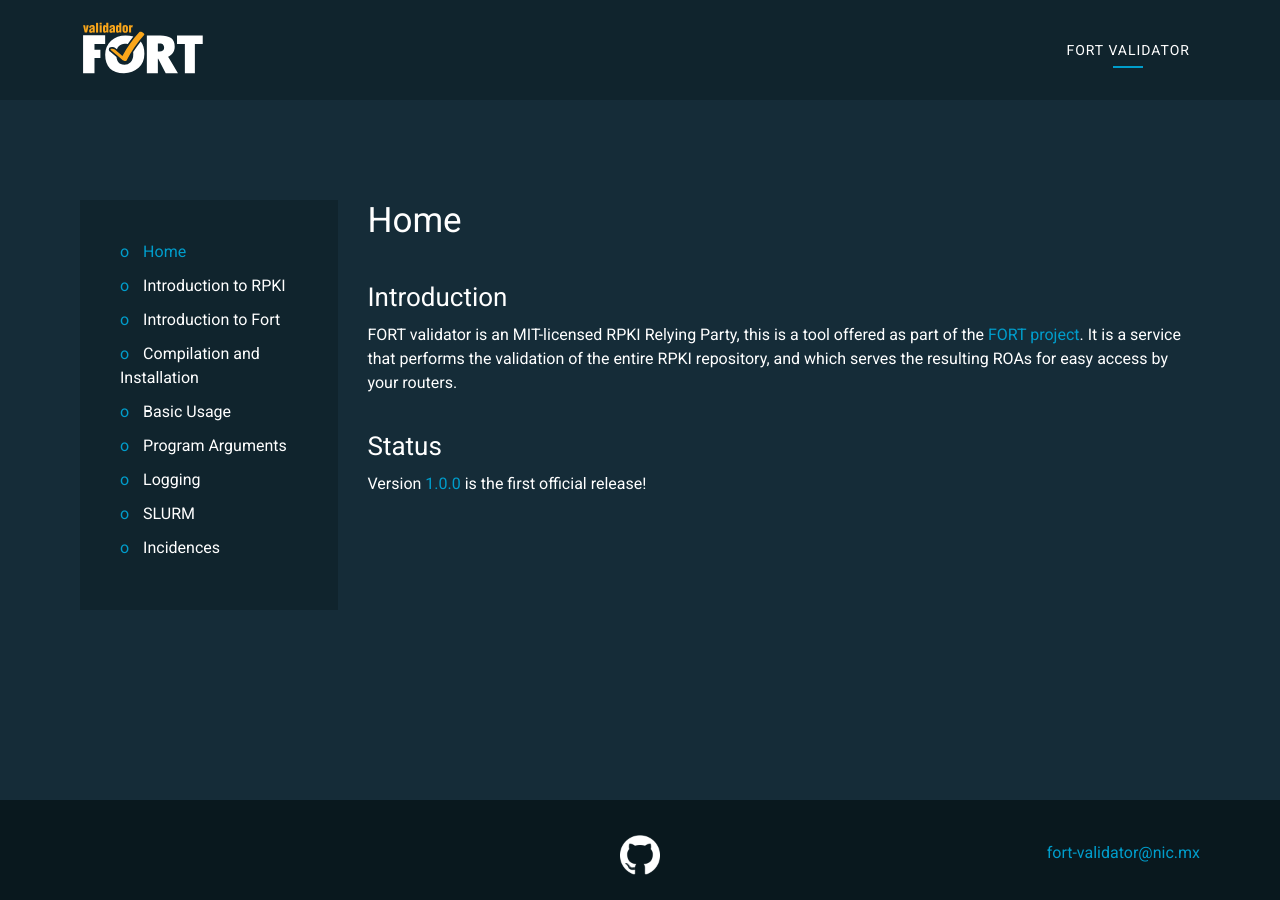
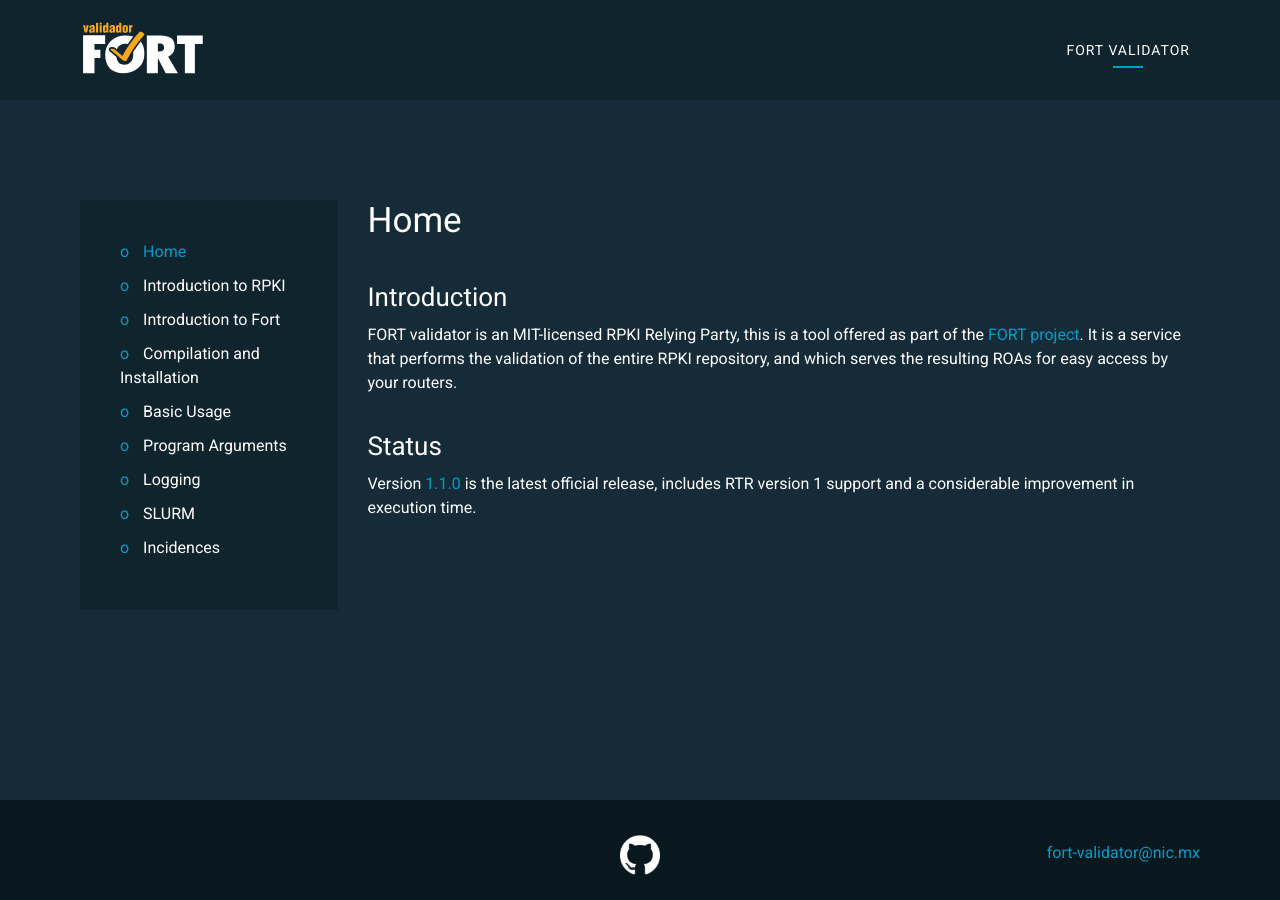
Before and after one commit to NICMx/FORT-validator, a Jekyll site: the page built from docs/index.md, in a window 1280 px wide. Built offline with Jekyll 4.4.1, drawn with Linux system fonts in a browser that asks for light colours.

Commit message:
Release version 1.1.0

```diff
--- a/docs/_config.yml
+++ b/docs/_config.yml
@@ -7,4 +7,4 @@ defaults:
     values:
       layout: "default"
 
-fort-latest-version: 1.0.0
+fort-latest-version: 1.1.0
--- a/docs/index.md
+++ b/docs/index.md
@@ -10,4 +10,4 @@ FORT validator is an MIT-licensed RPKI Relying Party, this is a tool offered as
 
 ## Status
 
-Version [{{ site.fort-latest-version }}](https://github.com/NICMx/FORT-validator/releases/tag/v{{ site.fort-latest-version }}){:target="_blank"} is the first official release!
+Version [{{ site.fort-latest-version }}](https://github.com/NICMx/FORT-validator/releases/tag/v{{ site.fort-latest-version }}){:target="_blank"} is the latest official release, includes RTR version 1 support and a considerable improvement in execution time.
```
Also changed, not shown: 2 other files.
